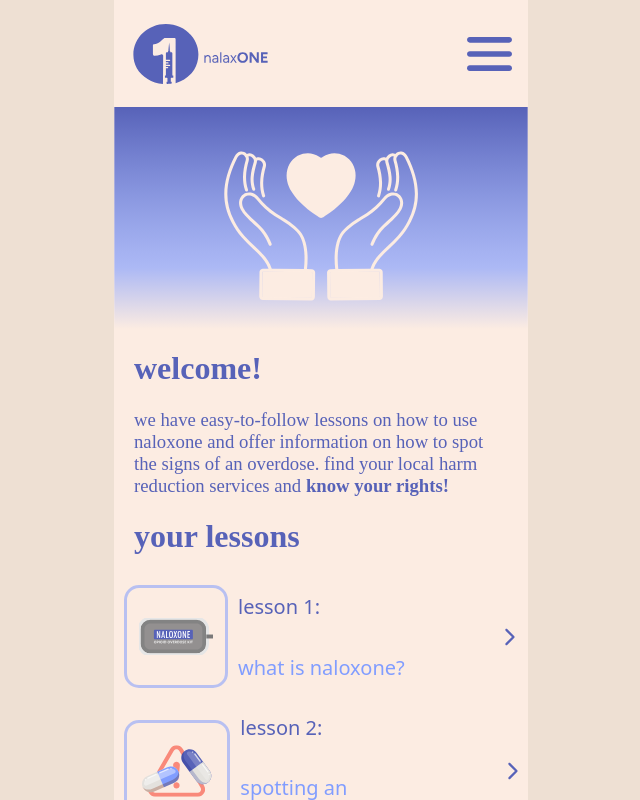
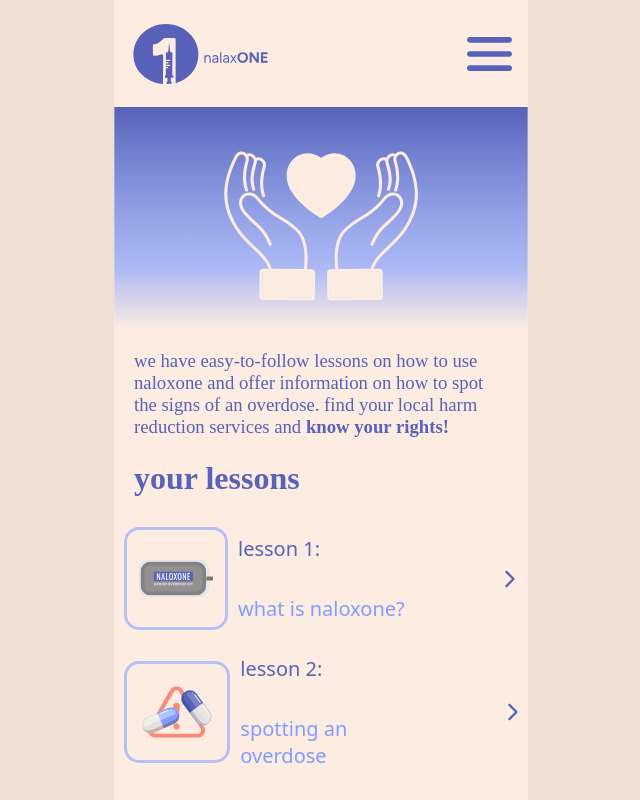
Before and after one commit to jennydmcm/big-project-2023, a Next.js app: page /home in a window 1280 px wide. Shown: the top 800 px of the page, without its empty margins (319-959 px from the left). Built offline with nearby package versions, Linux system fonts and the light colour scheme.

Commit message:
added env variable

```diff
--- a/pages/home.js
+++ b/pages/home.js
@@ -11,6 +11,7 @@ import Lesson3 from '@/components/Lesson3';
 import Lesson4 from '@/components/Lesson4';
 
 export default function homePage() {
+  var title = process.env.NEXT_PUBLIC_TITLE;
   return (
     <>
       <Head>
@@ -25,7 +26,7 @@ export default function homePage() {
         </div>
         <Homeheroimg />
         <div className={styles.introText}>
-          <h1 className={styles.header} >welcome!</h1>
+          <h1>{title}</h1>
           <h3 className={styles.introP} >we have easy-to-follow lessons on how to use naloxone and offer information on how to spot the signs of an overdose. find your local harm reduction services and <b>know your rights!</b>
           </h3>
           <h1 className={styles.header} >your lessons</h1>
```
Also changed, not shown: 2 other files (tests, documents, lock files or other folders).
